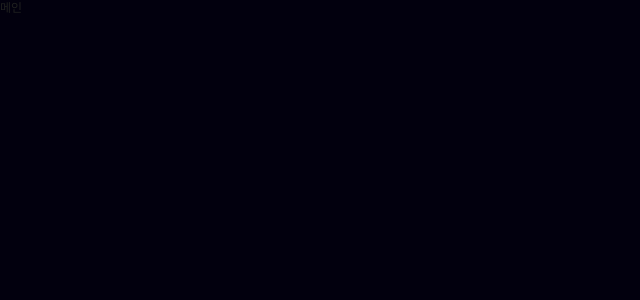
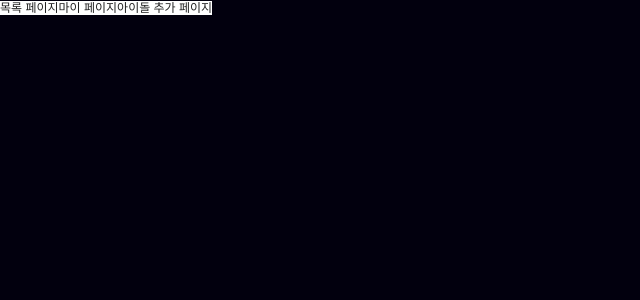
Before and after one commit to CIrcle0616/Sprint_FE_14_part2_1team_fandomK, a React (Vite) app: page / in a window 1280 px wide. Shown: the top 300 px of the page, without its empty margins (0-640 px from the left). Built offline with nearby package versions, Linux system fonts and the light colour scheme; a web font is replaced by a local one.

Commit message:
fix: 메인페이지 수정 라우터 수정

```diff
--- a/src/pages/main/container/MainPage.jsx
+++ b/src/pages/main/container/MainPage.jsx
@@ -1,5 +1,16 @@
+import { Link } from "react-router-dom";
+import styled from "styled-components";
+
+const LinkStyle = styled(Link)`
+  background-color: white;
+`;
+
 export default function MainPage() {
   return (
-    <>메인</>
+    <>
+      <LinkStyle to={"/list"}>목록 페이지</LinkStyle>
+      <LinkStyle to={"/mypage"}>마이 페이지</LinkStyle>
+      <LinkStyle to={"/addIdol"}>아이돌 추가 페이지</LinkStyle>
+    </>
   );
 }
```
Also changed, not shown: src/pages/MainPage.jsx (+9 -3 lines), 1 other file (tests, documents, lock files or other folders).
